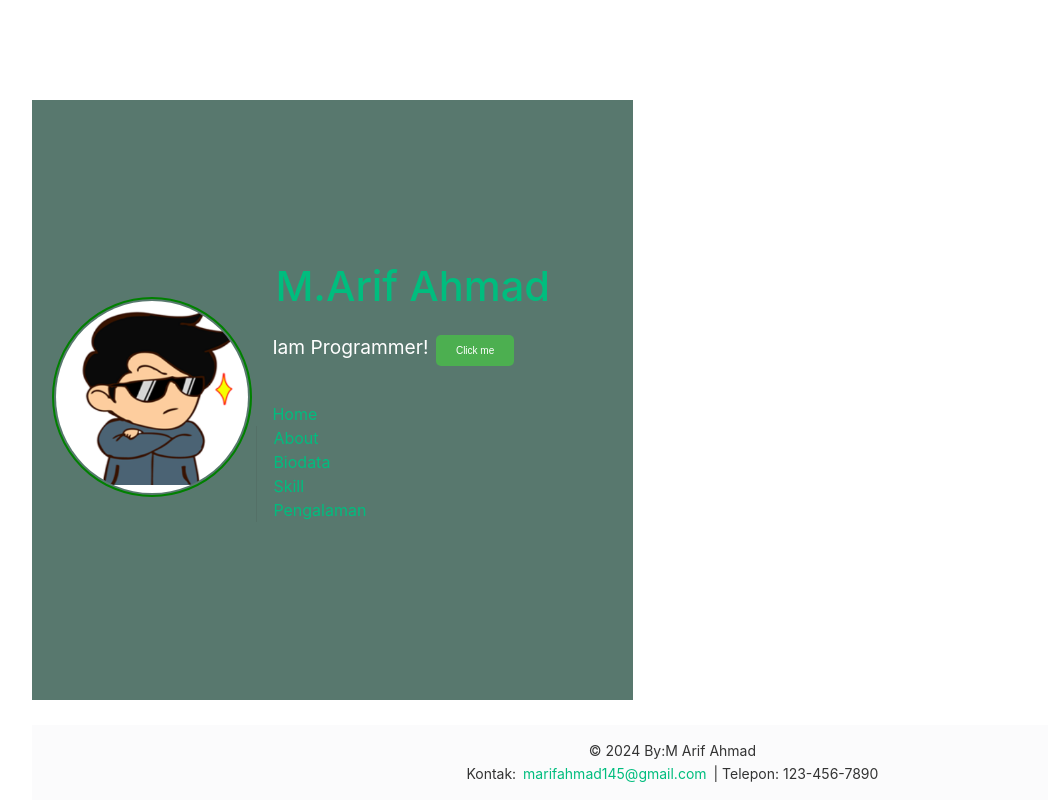
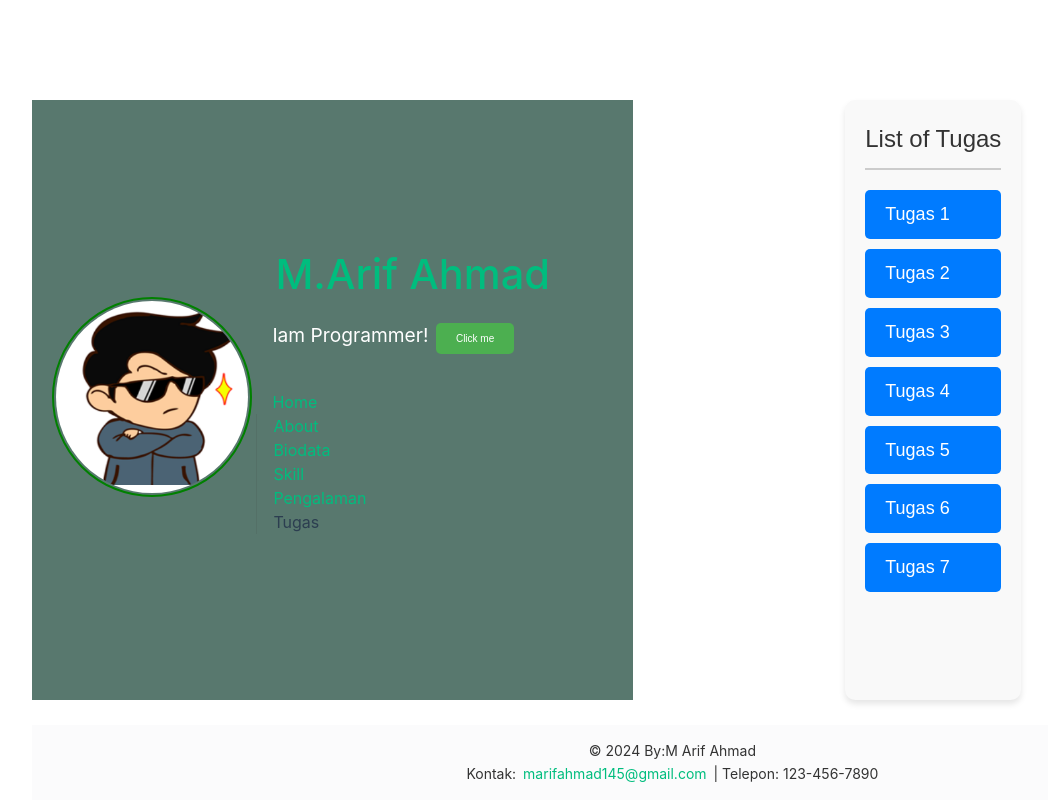
Before and after one commit to marifahmad/web, a Vue app: page /tugas in a window 1280 px wide. Shown: the whole page, without its empty margins (7-1055 px from the left). Built offline with nearby package versions, Linux system fonts and the light colour scheme.

Commit message:
update router pada tugas yang terdapat tugas 1 sampai dengan tugas 7

```diff
--- a/src/App.vue
+++ b/src/App.vue
@@ -2,14 +2,12 @@
 import { RouterLink, RouterView } from 'vue-router'
 import HelloWorld from './components/HelloWorld.vue'
 import Footer from './components/footer.vue'
-import Buttonc from './components/Buttonc.vue'
-
 </script>
 
 <template>
   <header>
     <div class="profil">
-     <img src="/src/assets/profile-picture.jpg" alt="" width="200px" height="200px"  srcset="">
+      <img src="/src/assets/profile-picture.jpg" alt="" width="200px" height="200px" srcset="">
     </div>
     <div class="wrapper">
       <HelloWorld msg="M.Arif Ahmad" />
@@ -19,42 +17,37 @@ import Buttonc from './components/Buttonc.vue'
         <RouterLink to="/about">About</RouterLink><br>
         <RouterLink to="/biodata">Biodata</RouterLink><br>
         <RouterLink to="/skill">Skill</RouterLink><br>
-        <RouterLink to="/pengalaman">Pengalaman</RouterLink>
-
+        <RouterLink to="/pengalaman">Pengalaman</RouterLink><br>
+        <RouterLink to="/tugas">Tugas</RouterLink> <!-- New RouterLink -->
       </nav>
     </div>
   </header>
-  <!-- <div class="kontent">
-
-  </div> -->
 
   <RouterView />
 
-  <Footer/>
+  <Footer />
 </template>
 
 <style scoped>
-.kontent{
+.kontent {
   background-color: green;
   background-image: url(/src/assets/hero-bg.jpg);
   background-repeat: no-repeat;
   background-size: cover;
   background-attachment: fixed;
+}
 
-}
 header {
   line-height: 1.5;
   height: 600px;
   background-color: rgb(88, 120, 110);
   color: white;
-
 }
 
 .logo {
   display: block;
   margin: 0 auto 2rem;
 }
-
 
 nav {
   width: 100%;
@@ -92,19 +85,18 @@ nav a:first-of-type {
     margin: 0 2rem 0 0;
   }
 
-  .profil{
+  .profil {
     margin-right: 20px;
   }
+
   .profil img {
-  border: 2px solid green; /* Border warna hijau */
-  border-radius: 50%; /* Border radius untuk membuat gambar lingkaran */
+    border: 2px solid green;
+    border-radius: 50%;
     padding: 2px;
     margin-left: 20px;
   }
 
-
   header .wrapper {
-
     place-items: flex-start;
     flex-wrap: wrap;
   }
@@ -113,7 +105,6 @@ nav a:first-of-type {
     text-align: left;
     margin-left: -1rem;
     font-size: 1rem;
-
     padding: 1rem 0;
     margin-top: 1rem;
   }
--- /dev/null
+++ b/src/components/Tugas.vue
@@ -0,0 +1,81 @@
+<!-- src/components/Tugas.vue -->
+<template>
+    <div class="tugas-container">
+      <h2>List of Tugas</h2>
+      <ul>
+        <li @click="goToUrl('https://ahmad-projectcv.netlify.app')">Tugas 1</li>
+        <li @click="goToUrl('https://example2.netlify.app')">Tugas 2</li>
+        <li @click="goToUrl('https://marifahmad.netlify.app')">Tugas 3</li>
+        <li @click="goToUrl('https://marifahmad-223510434-prapbk.netlify.app')">Tugas 4</li>
+        <li @click="goToUrl('https://marifahmad-223510434-ppbk-t5-landingp.netlify.app')">Tugas 5</li>
+        <li @click="goToUrl('https://marifahmadnasution-223510434-t6-inapi.netlify.app')">Tugas 6</li>
+        <li @click="goToUrl('https://marifahmadnasution-223510434-t7-pinia.netlify.app')">Tugas 7</li>
+      </ul>
+    </div>
+  </template>
+
+  <script>
+  export default {
+    name: 'Tugas',
+    methods: {
+      goToUrl(url) {
+        window.location.href = url;
+      }
+    },
+    mounted() {
+      const previousRoute = localStorage.getItem('previousRoute')
+      if (performance.navigation.type === 1 && previousRoute) {
+        // Page was refreshed, navigate back to the previous route
+        this.$router.push(previousRoute)
+      }
+    }
+  }
+  </script>
+
+  <style scoped>
+  .tugas-container {
+    max-width: 600px;
+    margin: 0 auto;
+    padding: 20px;
+    background-color: #f9f9f9;
+    border-radius: 10px;
+    box-shadow: 0 4px 6px rgba(0, 0, 0, 0.1);
+    transition: transform 0.3s;
+  }
+
+  .tugas-container:hover {
+    transform: translateY(-5px);
+  }
+
+  h2 {
+    text-align: center;
+    color: #333;
+    font-family: 'Arial', sans-serif;
+    margin-bottom: 20px;
+    font-size: 24px;
+    border-bottom: 2px solid #ccc;
+    padding-bottom: 10px;
+  }
+
+  ul {
+    list-style-type: none;
+    padding: 0;
+  }
+
+  li {
+    margin: 10px 0;
+    padding: 10px 20px;
+    cursor: pointer;
+    color: #fff;
+    background-color: #007BFF;
+    border-radius: 5px;
+    transition: background-color 0.3s, transform 0.3s;
+    font-family: 'Arial', sans-serif;
+    font-size: 18px;
+  }
+
+  li:hover {
+    background-color: #0056b3;
+    transform: scale(1.05);
+  }
+  </style>
--- a/src/router/index.js
+++ b/src/router/index.js
@@ -1,47 +1,30 @@
+// src/router/index.js
 import { createRouter, createWebHistory } from 'vue-router'
 import HomeView from '../views/HomeView.vue'
+import About from '../views/AboutView.vue'
+import Biodata from '../views/biodataView.vue'
+import Skill from '../views/skillView.vue'
+import Pengalaman from '../views/PengalamanView.vue'
+import Tugas from '../components/Tugas.vue' // Import the new Tugas component
+
+const routes = [
+  { path: '/', component: HomeView },
+  { path: '/about', component: About },
+  { path: '/biodata', component: Biodata },
+  { path: '/skill', component: Skill },
+  { path: '/pengalaman', component: Pengalaman },
+  { path: '/tugas', component: Tugas } // Add new route
+]
 
 const router = createRouter({
-  history: createWebHistory(import.meta.env.BASE_URL),
-  routes: [
-    {
-      path: '/',
-      name: 'home',
-      component: HomeView
-    },
-    {
-      path: '/about',
-      name: 'about',
-      // route level code-splitting
-      // this generates a separate chunk (About.[hash].js) for this route
-      // which is lazy-loaded when the route is visited.
-      component: () => import('../views/AboutView.vue')
-    },
-    {
-      path: '/biodata',
-      name: 'biodata',
-      // route level code-splitting
-      // this generates a separate chunk (About.[hash].js) for this route
-      // which is lazy-loaded when the route is visited.
-      component: () => import('../views/biodataView.vue')
-    },
-    {
-      path: '/Pengalaman',
-      name: 'Pengalaman',
-      // route level code-splitting
-      // this generates a separate chunk (About.[hash].js) for this route
-      // which is lazy-loaded when the route is visited.
-      component: () => import('../views/PengalamanView.vue')
-    },
-    {
-      path: '/skill',
-      name: 'skill',
-      // route level code-splitting
-      // this generates a separate chunk (About.[hash].js) for this route
-      // which is lazy-loaded when the route is visited.
-      component: () => import('../views/skillView.vue')
-    }
-  ]
+  history: createWebHistory(),
+  routes
+})
+router.beforeEach((to, from, next) => {
+  if (to.path !== '/tugas') {
+    localStorage.setItem('previousRoute', from.fullPath)
+  }
+  next()
 })
 
 export default router
```
Lines whose indentation alone changed are shown as unchanged.
